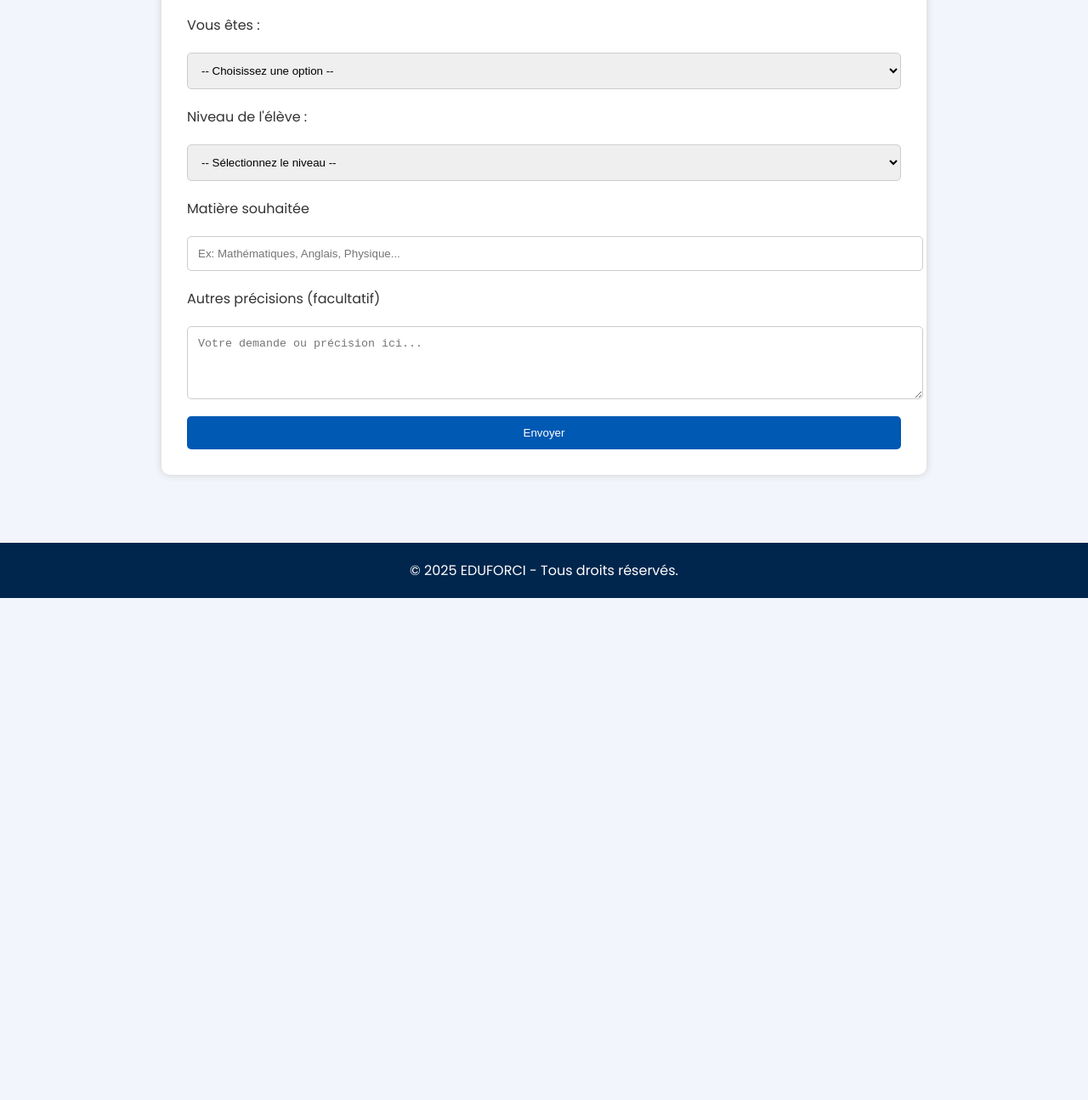
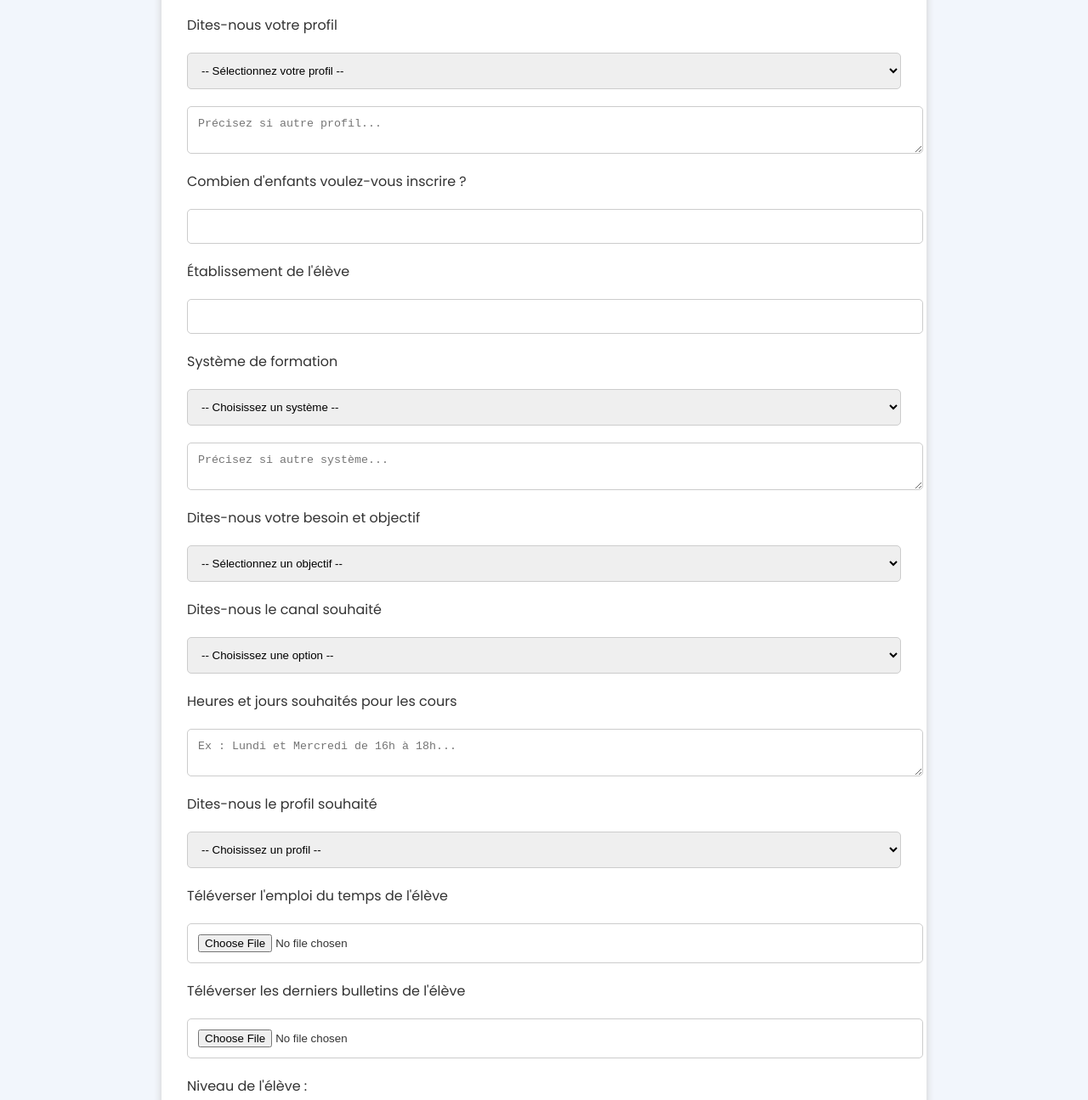
Before and after one commit to eduforci/eduforci-site, a plain HTML site: page index.html in a window 1280 px wide. Shown: the part 1565-2860 px from the top of the page at 85% size. Before the commit the page ends 2269 px from the top, so only its background shows below. Drawn offline with Linux system fonts and the light colour scheme.

Commit message:
Add files via upload
Signed-off-by: eduforci <ouattaramassa639@gmail.com>

```diff
--- a/index.html
+++ b/index.html
@@ -146,7 +146,7 @@
 
 <section id="inscription">
   <h2>Réserver un cours</h2>
-  <form action="https://formspree.io/f/xyzjqnoe" method="POST">
+  <form action="https://formspree.io/f/xyzjqnoe" method="POST" enctype="multipart/form-data">
     <label for="nom">Nom complet</label>
     <input type="text" id="nom" name="nom" required>
 
@@ -159,12 +159,65 @@
     <label for="quartier">Quartier</label>
     <input type="text" id="quartier" name="quartier" required>
 
-    <label for="type-personne">Vous êtes :</label>
-    <select id="type-personne" name="type-personne" required>
+    <label for="profil">Dites-nous votre profil</label>
+    <select id="profil" name="profil" required>
+      <option value="">-- Sélectionnez votre profil --</option>
+      <option value="parent">Parent cherchant un enseignant à domicile</option>
+      <option value="eleve">Élève à la recherche de cours à domicile</option>
+      <option value="adulte">Adulte souhaitant une formation</option>
+      <option value="autre">Autre (veuillez préciser ci-dessous)</option>
+    </select>
+    <textarea name="autre_profil" placeholder="Précisez si autre profil..."></textarea>
+
+    <label for="nb_enfants">Combien d'enfants voulez-vous inscrire ?</label>
+    <input type="number" id="nb_enfants" name="nb_enfants" min="1">
+
+    <label for="etablissement">Établissement de l'élève</label>
+    <input type="text" id="etablissement" name="etablissement">
+
+    <label for="systeme">Système de formation</label>
+    <select id="systeme" name="systeme">
+      <option value="">-- Choisissez un système --</option>
+      <option value="ivoirien">Ivoirien</option>
+      <option value="francais">Français</option>
+      <option value="americain">Américain</option>
+      <option value="autre">Autre (veuillez préciser ci-dessous)</option>
+    </select>
+    <textarea name="autre_systeme" placeholder="Précisez si autre système..."></textarea>
+
+    <label for="besoin">Dites-nous votre besoin et objectif</label>
+    <select id="besoin" name="besoin">
+      <option value="">-- Sélectionnez un objectif --</option>
+      <option value="aide_devoirs">Aide aux devoirs</option>
+      <option value="mise_a_niveau">Cours de mise à niveau</option>
+      <option value="soutien">Soutien scolaire</option>
+      <option value="prepa_concours">Préparation concours</option>
+      <option value="vacances">Cours de vacances</option>
+    </select>
+
+    <label for="canal">Dites-nous le canal souhaité</label>
+    <select id="canal" name="canal">
       <option value="">-- Choisissez une option --</option>
-      <option value="parent">Parent d’élève</option>
-      <option value="enseignant">À la recherche d’un poste comme enseignant</option>
+      <option value="presentiel">En présentiel</option>
+      <option value="en_ligne">En ligne</option>
+      <option value="les_deux">Les deux</option>
     </select>
+
+    <label for="horaire">Heures et jours souhaités pour les cours</label>
+    <textarea id="horaire" name="horaire" placeholder="Ex : Lundi et Mercredi de 16h à 18h..."></textarea>
+
+    <label for="profil_souhaite">Dites-nous le profil souhaité</label>
+    <select id="profil_souhaite" name="profil_souhaite">
+      <option value="">-- Choisissez un profil --</option>
+      <option value="repetiteur">Répétiteur</option>
+      <option value="professeur">Professeur</option>
+    </select>
+
+    <label for="emploi_du_temps">Téléverser l'emploi du temps de l'élève</label>
+    <input type="file" id="emploi_du_temps" name="emploi_du_temps" accept=".pdf,.jpg,.png,.jpeg,.doc,.docx">
+
+    <label for="bulletins">Téléverser les derniers bulletins de l'élève</label>
+    <input type="file" id="bulletins" name="bulletins" accept=".pdf,.jpg,.png,.jpeg,.doc,.docx">
 
     <label for="niveau">Niveau de l'élève :</label>
     <select id="niveau" name="niveau" required>
```
